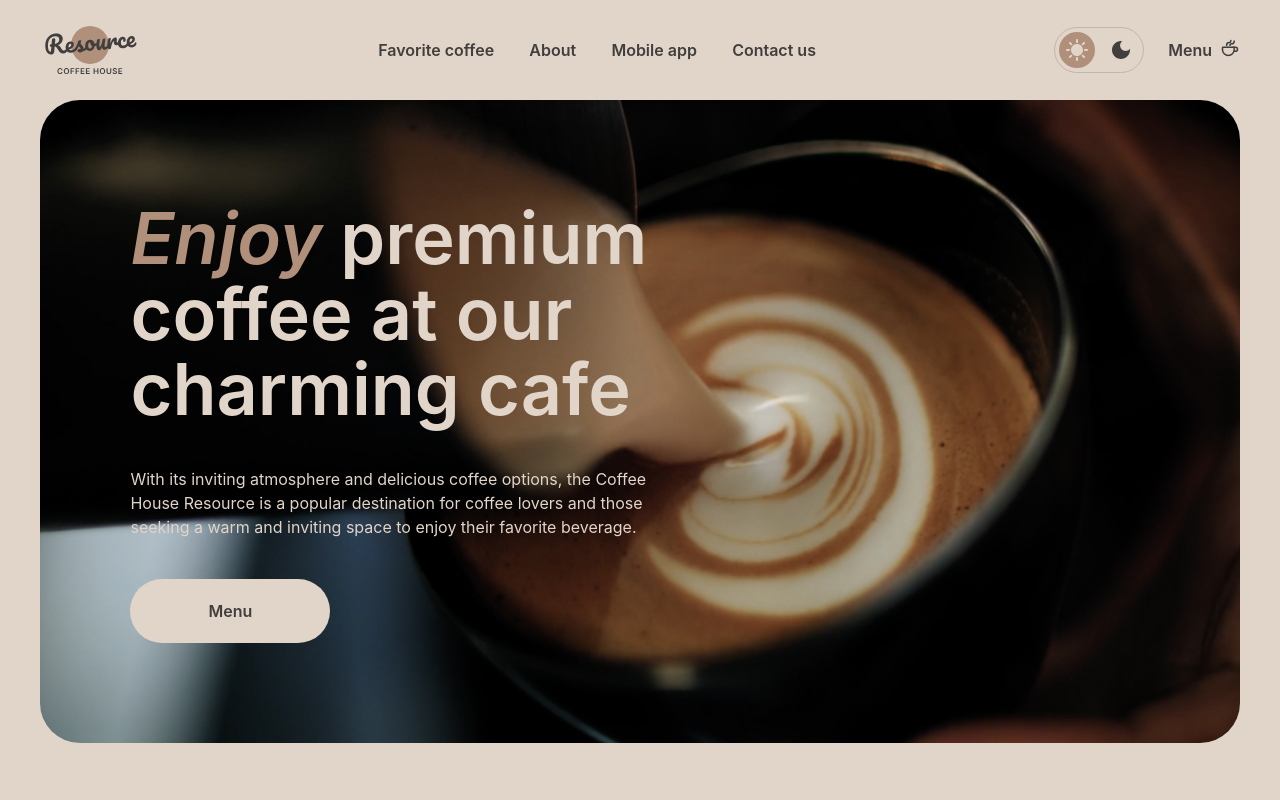
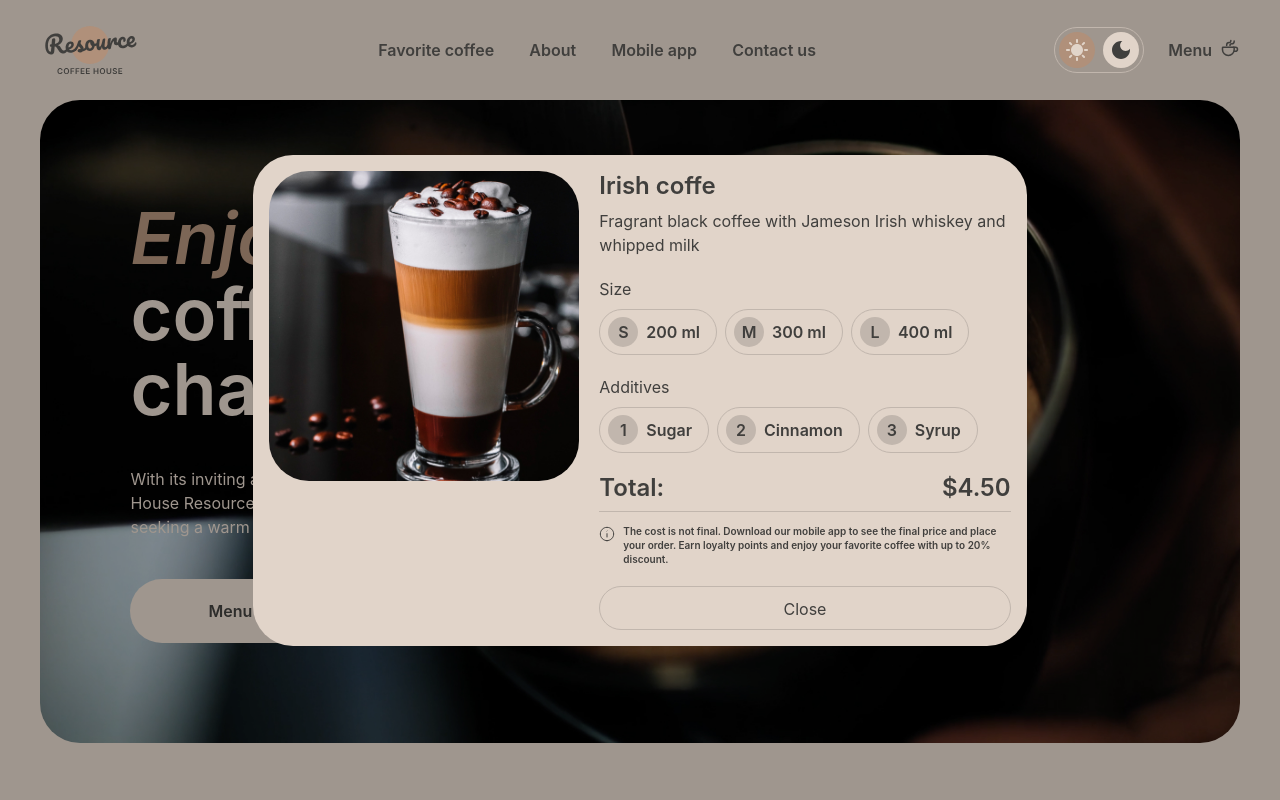
Before and after one commit to maeb44/rsschool-landing-page, a website built with Vite: page landing-page/index.html in a window 1280 px wide. Shown: the top 800 px of the page. Built offline with nearby package versions, Linux system fonts and the light colour scheme.

Commit message:
feat: add modal in html

```diff
--- a/landing-page/index.html
+++ b/landing-page/index.html
@@ -605,6 +605,105 @@
           </ul>
         </div>
       </footer>
+      <div class="modal">
+        <div class="modal__wrapper">
+          <div class="modal__img">
+            <img
+              src="./public/coffee/coffeewithcognac.jpg"
+              alt="cup of drink"
+            />
+          </div>
+          <div class="modal__desc-wrapper">
+            <div class="modal__text-wrapper">
+              <p class="modal__title">Irish coffe</p>
+              <p class="modal__desc">
+                Fragrant black coffee with Jameson Irish whiskey and whipped
+                milk
+              </p>
+            </div>
+            <div class="modal__text-wrapper">
+              <p class="modal__desc">Size</p>
+              <div class="modal__btn-wrapper">
+                <button class="modal-button">
+                  <div class="modal-button__sub">S</div>
+                  <p class="modal-button__main">200 ml</p>
+                </button>
+                <button class="modal-button">
+                  <div class="modal-button__sub">M</div>
+                  <p class="modal-button__main">300 ml</p>
+                </button>
+                <button class="modal-button">
+                  <div class="modal-button__sub">L</div>
+                  <p class="modal-button__main">400 ml</p>
+                </button>
+              </div>
+            </div>
+            <div class="modal__text-wrapper">
+              <p class="modal__desc">Additives</p>
+              <div class="modal__btn-wrapper">
+                <button class="modal-button">
+                  <div class="modal-button__sub">1</div>
+                  <p class="modal-button__main">Sugar</p>
+                </button>
+                <button class="modal-button">
+                  <div class="modal-button__sub">2</div>
+                  <p class="modal-button__main">Cinnamon</p>
+                </button>
+                <button class="modal-button">
+                  <div class="modal-button__sub">3</div>
+                  <p class="modal-button__main">Syrup</p>
+                </button>
+              </div>
+            </div>
+            <div class="modal__text-wrapper">
+              <div class="modal__price-wrapper">
+                <span class="modal__title modal__title--price">Total:</span>
+                <span class="modal__title modal__title--price">$4.50</span>
+              </div>
+              <div class="modal__pricedesc-wrapper">
+                <span class="icon icon--modal">
+                  <svg
+                    width="16"
+                    height="16"
+                    viewBox="0 0 16 16"
+                    fill="none"
+                    xmlns="http://www.w3.org/2000/svg"
+                  >
+                    <g clip-path="url(#clip0_147813_8437)">
+                      <path
+                        d="M8 7.66663V11"
+                        stroke-linecap="round"
+                        stroke-linejoin="round"
+                      />
+                      <path
+                        d="M8 5.00667L8.00667 4.99926"
+                        stroke-linecap="round"
+                        stroke-linejoin="round"
+                      />
+                      <path
+                        d="M8.00016 14.6667C11.6821 14.6667 14.6668 11.6819 14.6668 8.00004C14.6668 4.31814 11.6821 1.33337 8.00016 1.33337C4.31826 1.33337 1.3335 4.31814 1.3335 8.00004C1.3335 11.6819 4.31826 14.6667 8.00016 14.6667Z"
+                        stroke-linecap="round"
+                        stroke-linejoin="round"
+                      />
+                    </g>
+                    <defs>
+                      <clipPath id="clip0_147813_8437">
+                        <rect width="16" height="16" fill="white" />
+                      </clipPath>
+                    </defs>
+                  </svg>
+                </span>
+                <p class="modal__desc-price">
+                  The cost is not final. Download our mobile app to see the
+                  final price and place your order. Earn loyalty points and
+                  enjoy your favorite coffee with up to 20% discount.
+                </p>
+              </div>
+            </div>
+            <button class="modal__close">Close</button>
+          </div>
+        </div>
+      </div>
     </div>
     <script type="module" src="./src/main.js"></script>
   </body>
--- /dev/null
+++ b/landing-page/src/styles/_modal.scss
@@ -0,0 +1,133 @@
+@use 'mixins' as *;
+
+.modal {
+  padding: 10px;
+  position: absolute;
+  width: 100%;
+  height: 100vh;
+  @include flexcentre;
+  background-color: rgba(0, 0, 0, 0.295);
+  &__wrapper {
+    @include flexcentre;
+    gap: 20px;
+    border-radius: 40px;
+    padding: 16px;
+    width: fluid(688, 800, 768, 1440);
+    background: var(--background-modal);
+  }
+  &__img {
+    flex-shrink: 0;
+    @include flexcentre;
+    align-self: flex-start;
+    width: 310px;
+    @media (max-width: 767px) {
+      display: none;
+    }
+    img {
+      border-radius: 40px;
+    }
+  }
+  &__desc-wrapper {
+    flex: 1;
+    gap: 20px;
+    @include flexcentre;
+    flex-direction: column;
+    width: 70%;
+  }
+  &__text-wrapper {
+    width: 100%;
+    gap: 8px;
+    @include flexcentre;
+    flex-direction: column;
+    align-items: flex-start;
+    color: var(--text-primary);
+  }
+  &__title {
+    @include heading3;
+    &--price {
+    }
+  }
+  &__price-wrapper {
+    @include flexcentre;
+    justify-content: space-between;
+    width: 100%;
+  }
+  &__desc {
+    @include medium;
+  }
+  &__btn-wrapper {
+    flex-wrap: wrap;
+    @include flexcentre;
+    align-items: flex-start;
+    justify-content: flex-start;
+    gap: 8px;
+  }
+  &__close {
+    color: var(--text-primary);
+    border: 1px solid var(--border-primary);
+    border-radius: 100px;
+    padding: 10px 78px;
+    width: 100%;
+    height: 44px;
+    &:hover {
+      border-color: var(--background-modal-control);
+      background: var(--background-modal-control);
+    }
+  }
+  &__pricedesc-wrapper {
+    padding-top: 12px;
+    position: relative;
+    @include flexcentre;
+    align-items: flex-start;
+    gap: 8px;
+    border-top: 1px solid var(--border-primary);
+
+    &::before {
+      content: '';
+      position: absolute;
+      width: 100%;
+      height: 3px;
+    }
+  }
+  &__desc-price {
+    @include caption;
+  }
+}
+
+.modal-button {
+  border: 1px solid var(--border-primary);
+  border-radius: 100px;
+  padding: 8px 16px 8px 8px;
+  height: 46px;
+  @include flexcentre;
+  gap: 8px;
+  &__sub {
+    @include flexcentre;
+    @include link-button;
+    text-transform: capitalize;
+    border-radius: 100px;
+    width: 30px;
+    height: 30px;
+    background: var(--border-primary);
+  }
+  &__main {
+    @include link-button;
+  }
+  &:hover,
+  &--active {
+    border-color: var(--background-modal-control);
+    background: var(--background-modal-control);
+    .modal-button__sub {
+      background: var(--background-container);
+    }
+  }
+}
+.icon--modal {
+  width: 16px;
+  height: 16px;
+  g {
+    path {
+      stroke: var(--text-primary);
+    }
+  }
+}
--- a/landing-page/src/styles/_reset.scss
+++ b/landing-page/src/styles/_reset.scss
@@ -24,8 +24,7 @@
 img,
 picture,
 video,
-canvas,
-svg {
+canvas {
   display: block;
   max-width: 100%;
   height: auto;
--- a/landing-page/src/styles/_sections.scss
+++ b/landing-page/src/styles/_sections.scss
@@ -92,7 +92,8 @@
     }
   }
   &__cards-track {
-    flex: 1;
+    flex: 1 1 80%;
+    min-width: 0;
     @include flexcentre;
     justify-content: flex-start;
     overflow: hidden;
--- a/landing-page/src/styles/main.scss
+++ b/landing-page/src/styles/main.scss
@@ -6,6 +6,7 @@
 @use 'footer' as *;
 @use 'about' as *;
 @use 'card' as *;
+@use 'modal' as *;
 
 .hidden {
   @media (max-width: 768px) {
```
